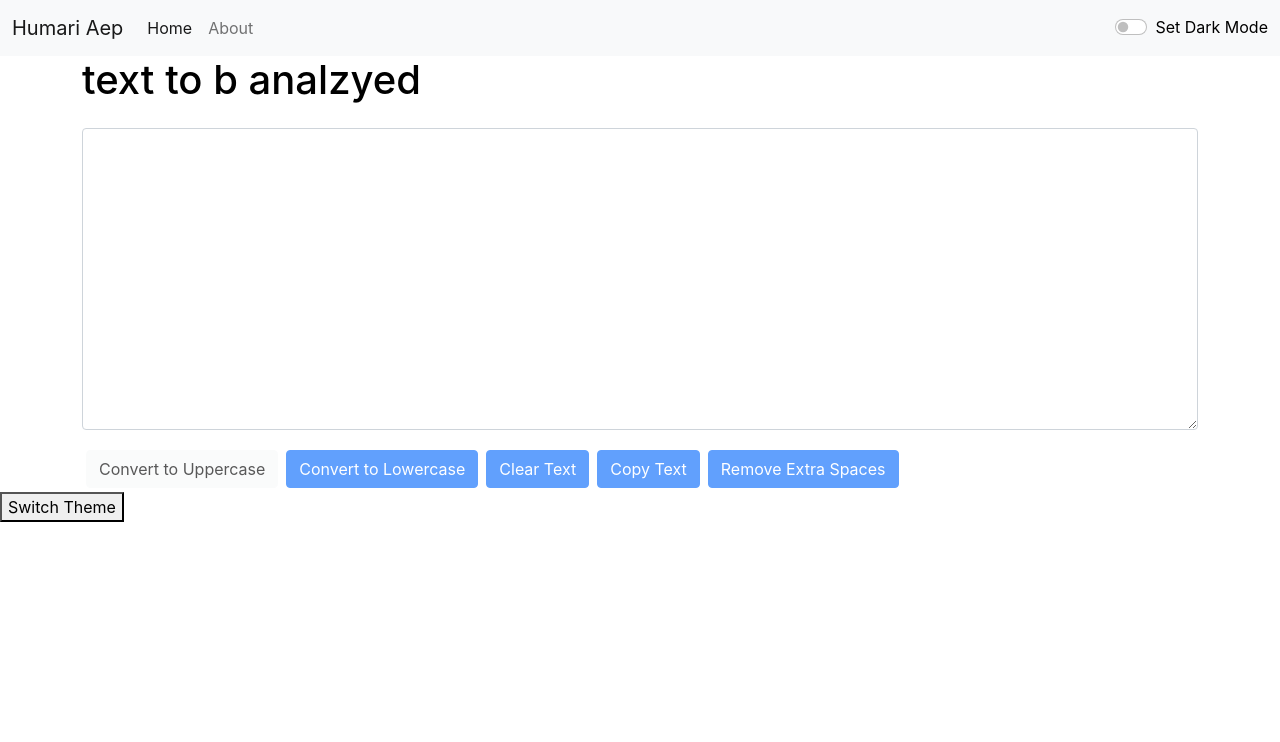
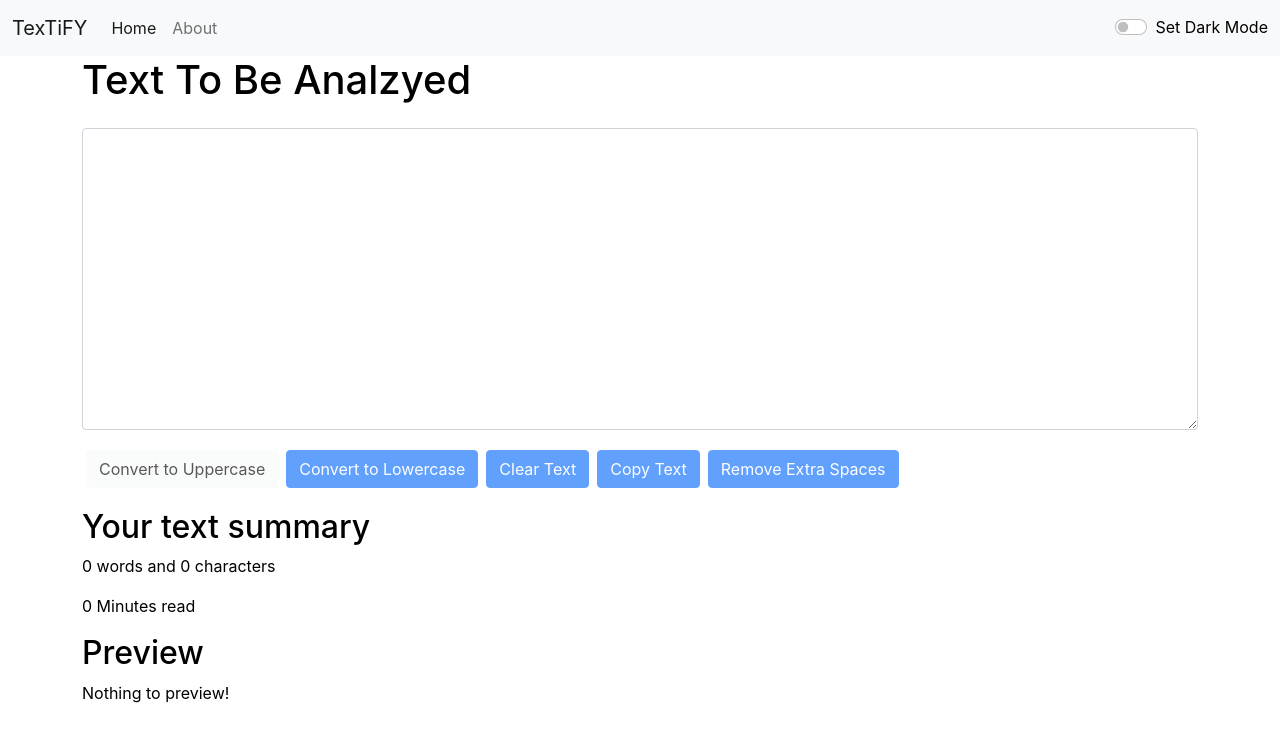
Before and after one commit to biasedzeus/text-formatter-analyzer, a React (Create React App) app: page / in a window 1280 px wide. Shown: the top 742 px of the page. Built offline with nearby package versions, Linux system fonts and the light colour scheme.

Commit message:
text-area theme
various attribute themes changed to be dynamically adjustable with theme mode

```diff
--- a/package.json
+++ b/package.json
@@ -12,6 +12,7 @@
     "react-dom": "^17.0.2",
     "react-scripts": "4.0.3",
     "react-strap": "0.0.1",
+    "react-toastify": "^8.0.2",
     "web-vitals": "^1.1.2"
   },
   "scripts": {
--- a/src/App.js
+++ b/src/App.js
@@ -54,8 +54,10 @@ function App() {
      <div className="container">
     {/* <About/> */}
   </div>
-  <TextForm heading = " text to b analzyed"/>
-  <button onClick={()=>setDarkMode(toggle =>!toggle)}>Switch Theme</button>
+  <TextForm heading = " Text To Be Analzyed"
+       mode ={darkMode?"dark":"light"}
+       />
+  {/* <button onClick={()=>setDarkMode(toggle =>!toggle)}>Switch Theme</button> */}
 
   </div>
   );
--- a/src/Components/NavBar.js
+++ b/src/Components/NavBar.js
@@ -42,6 +42,6 @@ NavBar.propTypes = {
 }
 
 NavBar.defaultProps = {
-  title:'Humari Aep'
+  title:'TexTiFY '
 }
 export default NavBar
--- a/src/Components/TextForm.js
+++ b/src/Components/TextForm.js
@@ -37,13 +37,20 @@ function TextForm(props) {
          <div className="container" >
             <h1 className='mb-4'>{props.heading}</h1>
             <div className="mb-3">
-            <textarea className="form-control" value={text} onChange={handleOnChange} style={{backgroundColor: props.mode==='dark'?'#13466e':'white', color: props.mode==='dark'?'white':'#042743'}} id="myBox" rows="12"   ></textarea>
+            <textarea className="form-control" value={text} onChange={handleOnChange} style={{backgroundColor: props.mode==='dark'?'#696969':'white', color: props.mode==='dark'?'white':'#042743'}} id="myBox" rows="12"   ></textarea>
             </div>
             <button id="btn" disabled={text.length===0} className="btn btn-light mx-1 my-1" onClick={handleUpClick}>Convert to Uppercase</button>
             <button id="btn" disabled={text.length===0} className="btn btn-primary mx-1 my-1" onClick={handleLoClick}>Convert to Lowercase</button>
             <button id="btn" disabled={text.length===0} className="btn btn-primary mx-1 my-1" onClick={handleClearClick}>Clear Text</button>
             <button id="btn" disabled={text.length===0} className="btn btn-primary mx-1 my-1" onClick={handleCopy}>Copy Text</button>
             <button id="btn" disabled={text.length===0} className="btn btn-primary mx-1 my-1" onClick={handleExtraSpaces}>Remove Extra Spaces</button>
+        </div>
+        <div className="container my-3" style={{color: props.mode==='dark'?'white':'black'}}>
+            <h2>Your text summary</h2>
+            <p>{text.split(/\s+/).filter((element)=>{return element.length!==0}).length} words and {text.length} characters</p>
+            <p>{0.008 *  text.split(/\s+/).filter((element)=>{return element.length!==0}).length} Minutes read</p>
+            <h2>Preview</h2>
+            <p>{text.length>0?text:"Nothing to preview!"}</p>
         </div>
 
 
```
Also changed, not shown: 1 other file (tests, documents, lock files or other folders).
